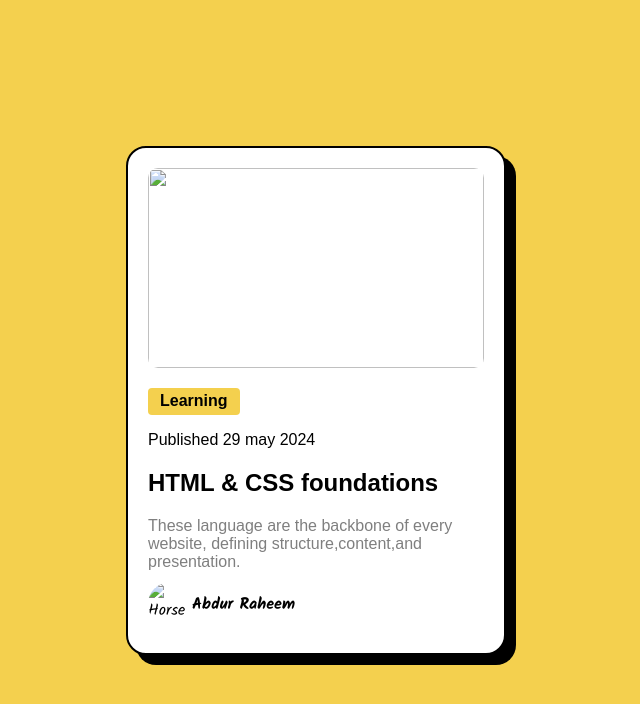
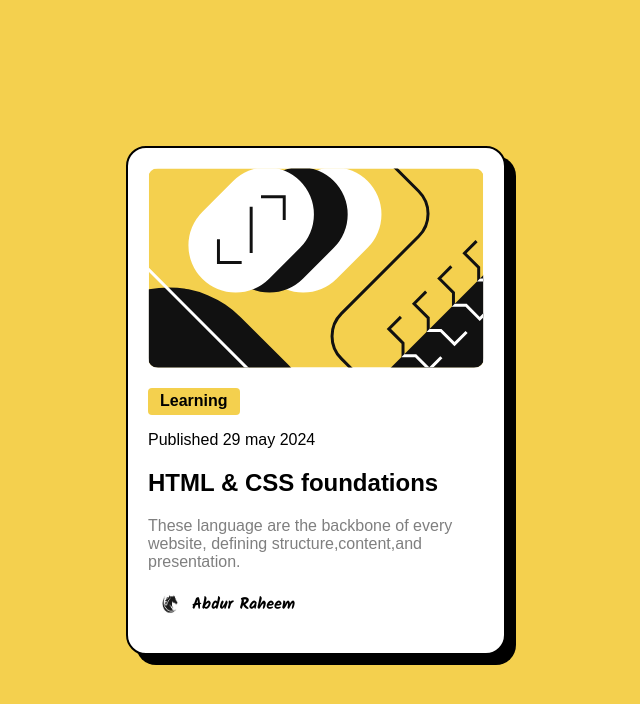
Before and after one commit to Abdurraheemm/blog-card, a plain HTML site: page index.html in a window 1280 px wide. Shown: the whole page, without its empty margins (324-964 px from the left). Drawn offline with Linux system fonts and the light colour scheme.

Commit message:
Add files via upload

```diff
--- a/index.html
+++ b/index.html
@@ -95,7 +95,7 @@
 </head>
 <body>
     <div class="container">
-        <div class="image"><img src="./assets/images/illustration-article.svg" alt=""></div>
+        <div class="image"><img src="./illustration-article.svg" alt=""></div>
         <div class="box2"><p id="status"><b>Learning</b></p>
             <P>Published 29 may 2024</P>
 
@@ -103,7 +103,7 @@
            <p id="matter">These language are the backbone of every website, defining structure,content,and presentation.</p>
         </div>
         <div class="footer">
-         <img src="./assets/images/horse2.jpg" alt="Horse logo">
+         <img src="./horse2.jpg" alt="Horse logo">
          <P><b>Abdur Raheem</b></P>
         </div>
     </div>
```
